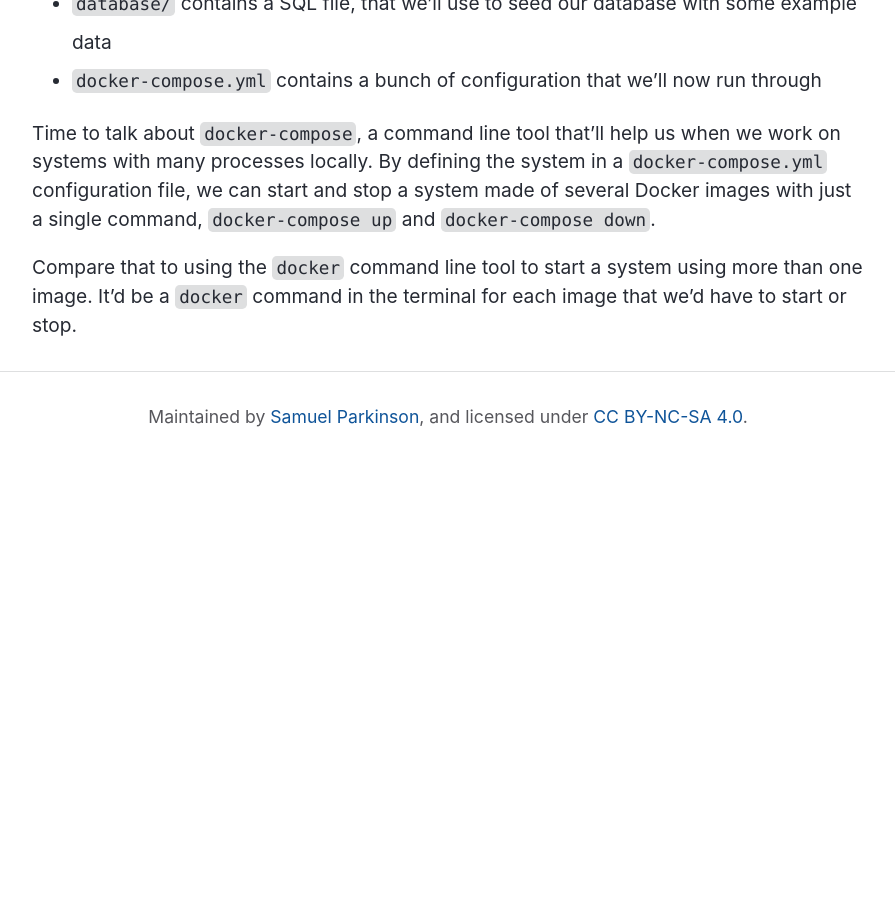
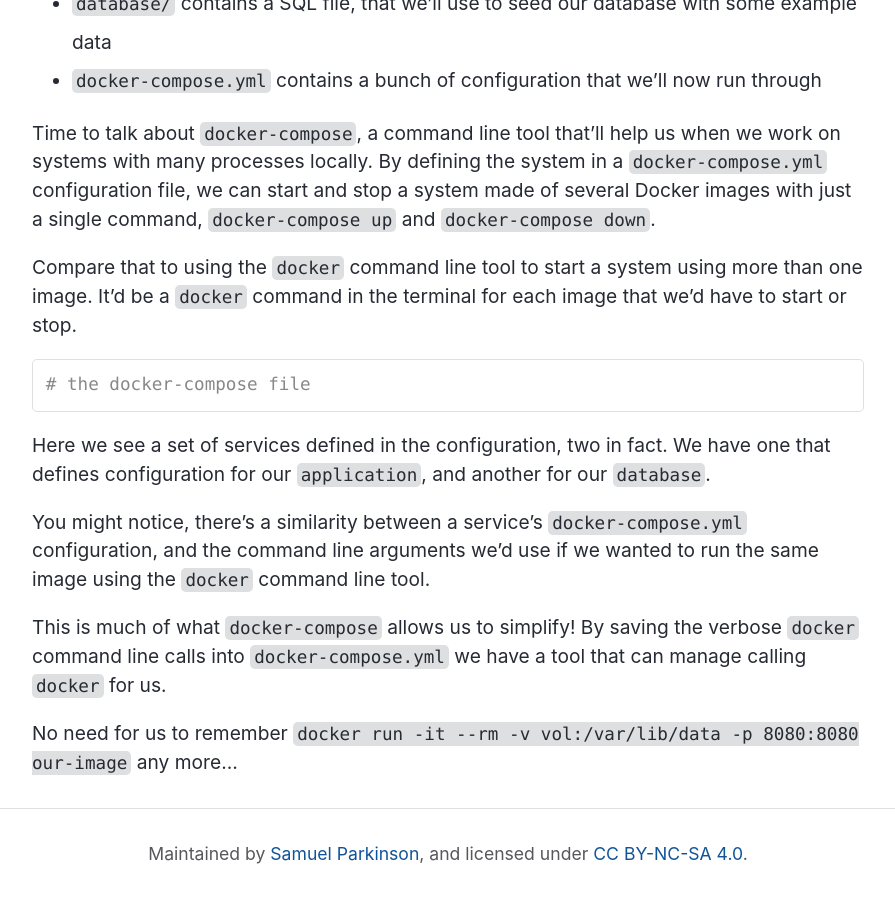
Before and after one commit to sjparkinson/uncomplicated.systems, a Jekyll site: the page built from _posts/2018-06-19-docker-0111-docker-compose.md, in a window 1280 px wide and 900 px high, scrolled down 2113 px. Shown: the whole window, without its empty margins (192-1087 px from the left). Built offline with Jekyll 4.4.1, drawn with Linux system fonts in a browser that asks for light colours; comment, search, counter and statistics services are not loaded; before the commit the page ends 2576 px from its top, so only the background shows below that; some of the changed text lies outside the part shown.

Commit message:
Update 2018-06-19-docker-0111-docker-compose.md

````diff
--- a/_posts/2018-06-19-docker-0111-docker-compose.md
+++ b/_posts/2018-06-19-docker-0111-docker-compose.md
@@ -33,9 +33,9 @@ In essence, we should try and run only one [_process_](https://en.wikipedia.org/
 
 Following that advice, we'll need two images to define our system, one for the web process, and one for the database.
 
-[In the previous workshop](https://uncomplicated.systems/2018/06/05/docker-0110-dockerfiles-and-volumes.html) we made a MySQL database of doggos.
+[In the previous workshop](https://uncomplicated.systems/2018/06/05/docker-0110-dockerfiles-and-volumes.html) we made a MySQL database of dogs.
 
-Taking that database, let's write an application that lists all the rare puppers as HTML.
+Taking that database, let's write an application that lists them all in HTML.
 
 <blockquote class="twitter-tweet" data-lang="en" data-dnt="true" data-align="center" data-link-color="#0f5499"><p lang="en" dir="ltr">the human is hosting a get together this evening. and i am told there will be snacks. so my goal. will be to convince every single guest. that i have not eaten. in several weeks</p>&mdash; Thoughts of Dog (@dog_feelings) <a href="https://twitter.com/dog_feelings/status/1008090737240571904?ref_src=twsrc%5Etfw">June 16, 2018</a></blockquote>
 
@@ -54,3 +54,15 @@ In this repository we have a few files and directories.
 Time to talk about `docker-compose`, a command line tool that'll help us when we work on systems with many processes locally. By defining the system in a `docker-compose.yml` configuration file, we can start and stop a system made of several Docker images with just a single command, `docker-compose up` and `docker-compose down`.
 
 Compare that to using the `docker` command line tool to start a system using more than one image. It'd be a `docker` command in the terminal for each image that we'd have to start or stop.
+
+```yaml
+# the docker-compose file
+```
+
+Here we see a set of services defined in the configuration, two in fact. We have one that defines configuration for our `application`, and another for our `database`.
+
+You might notice, there's a similarity between a service's `docker-compose.yml` configuration, and the command line arguments we'd use if we wanted to run the same image using the `docker` command line tool.
+
+This is much of what `docker-compose` allows us to simplify! By saving the verbose `docker` command line calls into `docker-compose.yml` we have a tool that can manage calling `docker` for us.
+
+No need for us to remember `docker run -it --rm -v vol:/var/lib/data -p 8080:8080 our-image` any more...
````
